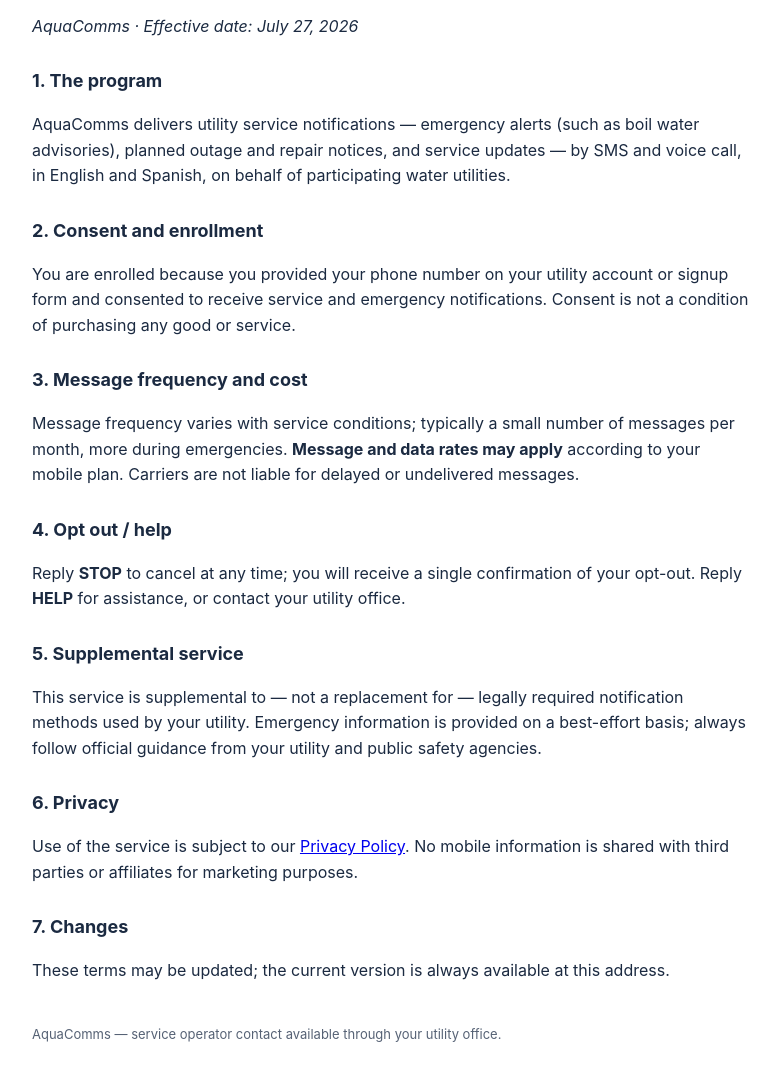
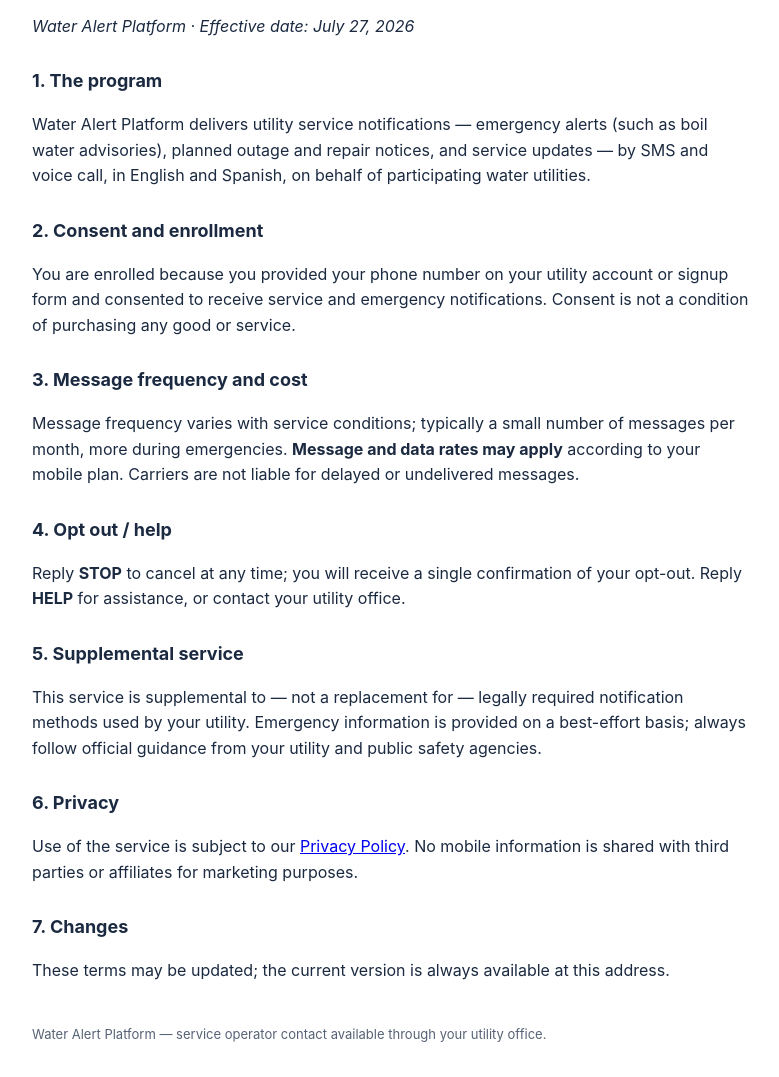
Before and after one commit to aquacomms/aquacomms.github.io, a plain HTML site: page terms.html in a window 1280 px wide. Shown: the part 89-1166 px from the top of the page, without its empty margins (248-1027 px from the left). Drawn offline with Linux system fonts and the light colour scheme.

Commit message:
Rebrand to Water Alert Platform

```diff
--- a/terms.html
+++ b/terms.html
@@ -3,7 +3,7 @@
 <head>
 <meta charset="utf-8" />
 <meta name="viewport" content="width=device-width, initial-scale=1" />
-<title>Terms &amp; Conditions — AquaComms</title>
+<title>Terms &amp; Conditions — Water Alert Platform</title>
 <style>
   body{font-family:-apple-system,BlinkMacSystemFont,"Segoe UI",Roboto,Arial,sans-serif;max-width:720px;margin:0 auto;padding:32px 20px;color:#1b2a41;line-height:1.6}
   h1{font-size:24px}h2{font-size:18px;margin-top:28px}
@@ -12,10 +12,10 @@
 </head>
 <body>
 <h1>SMS/Voice Notification Service — Terms &amp; Conditions</h1>
-<p><em>AquaComms · Effective date: July 27, 2026</em></p>
+<p><em>Water Alert Platform · Effective date: July 27, 2026</em></p>
 
 <h2>1. The program</h2>
-<p>AquaComms delivers utility service notifications — emergency alerts
+<p>Water Alert Platform delivers utility service notifications — emergency alerts
 (such as boil water advisories), planned outage and repair notices, and service
 updates — by SMS and voice call, in English and Spanish, on behalf of participating
 water utilities.</p>
@@ -51,7 +51,7 @@
 <p>These terms may be updated; the current version is always available at this
 address.</p>
 
-<footer>AquaComms — service operator contact available through your
+<footer>Water Alert Platform — service operator contact available through your
 utility office.</footer>
 </body>
 </html>
```
